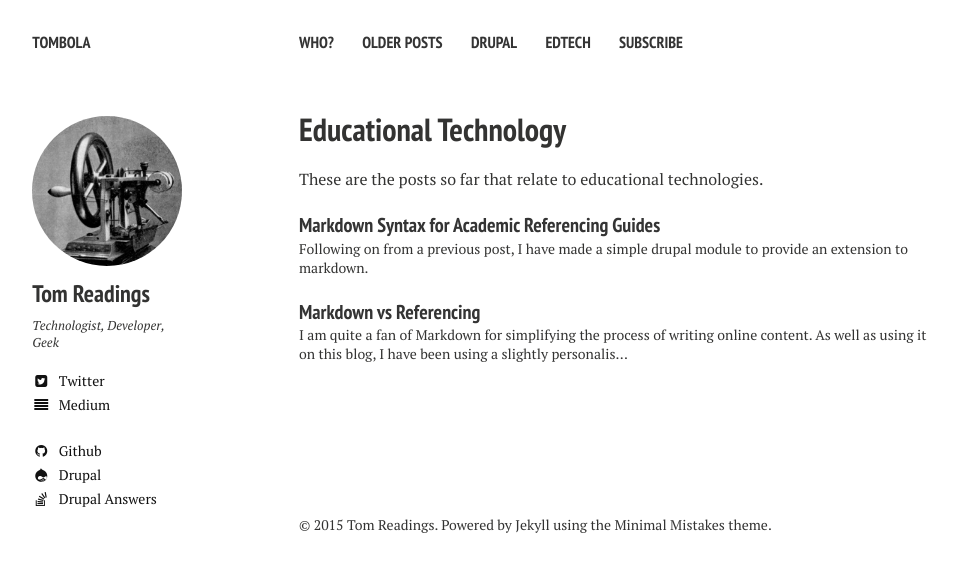
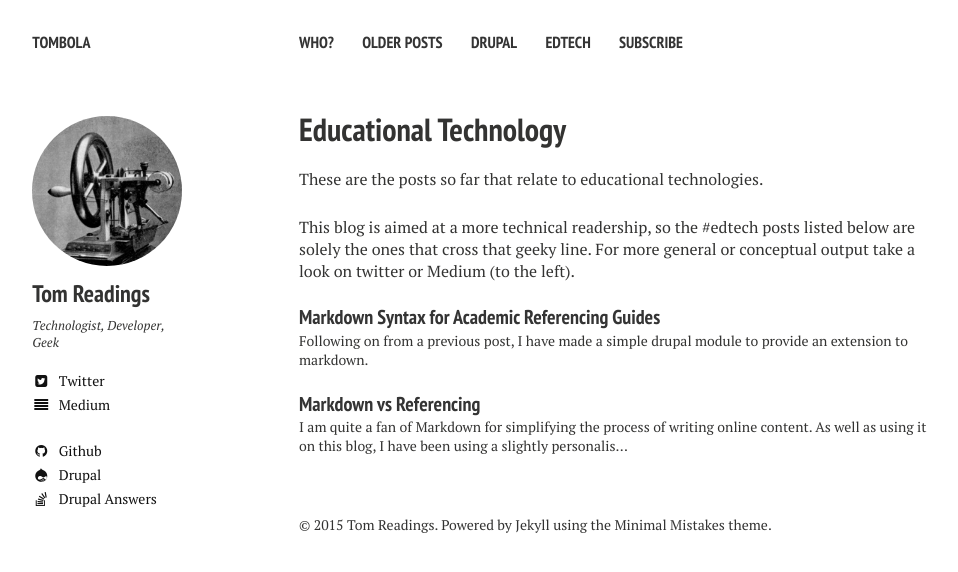
Before and after one commit to tombola/tombola_drupal_edtech.github.io, a Jekyll site: the page built from edtech/index.md, in a window 1280 px wide. Shown: the top 572 px of the page, without its empty margins (21-979 px from the left). Built offline with Jekyll 4.4.1, drawn with Linux system fonts in a browser that asks for light colours; nearby versions of some CDN libraries.

Commit message:
explain geek nature of blog

```diff
--- a/edtech/index.md
+++ b/edtech/index.md
@@ -14,6 +14,10 @@ image:
 
 These are the posts so far that relate to educational technologies.
 
+This blog is aimed at a more technical readership, so the #edtech posts listed below are solely the ones that cross that geeky line. For more general or conceptual output take a look on twitter or Medium (to the left).
+
+
+
 {% for post in site.categories.['edtech'] %}
   {% include _teaser.html %}
 {% endfor %}
```
